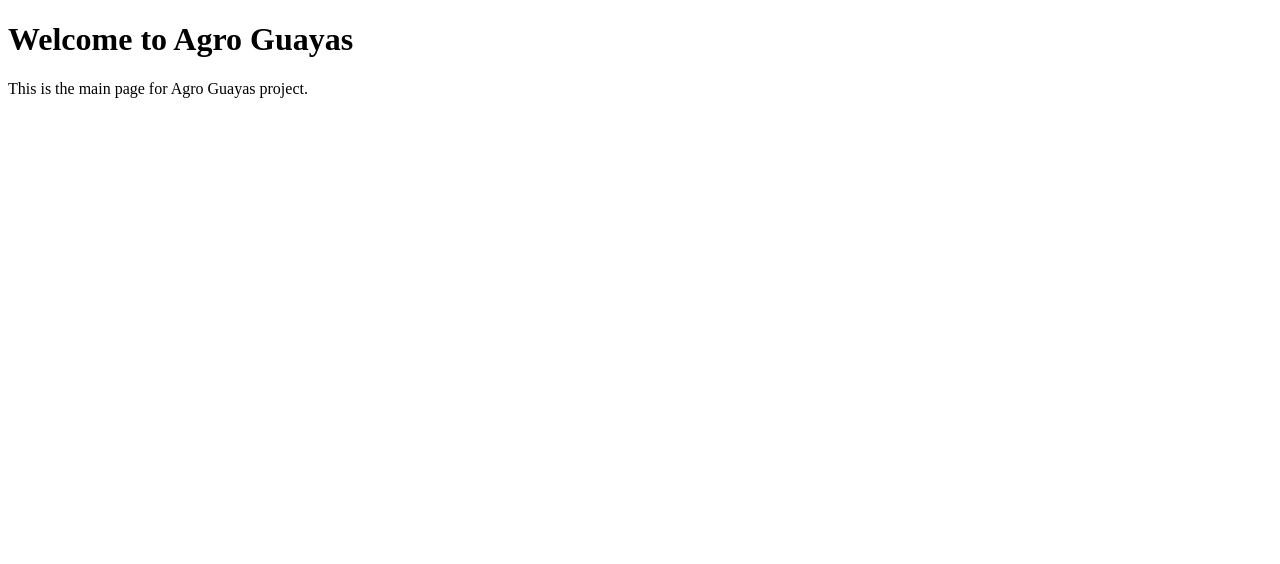
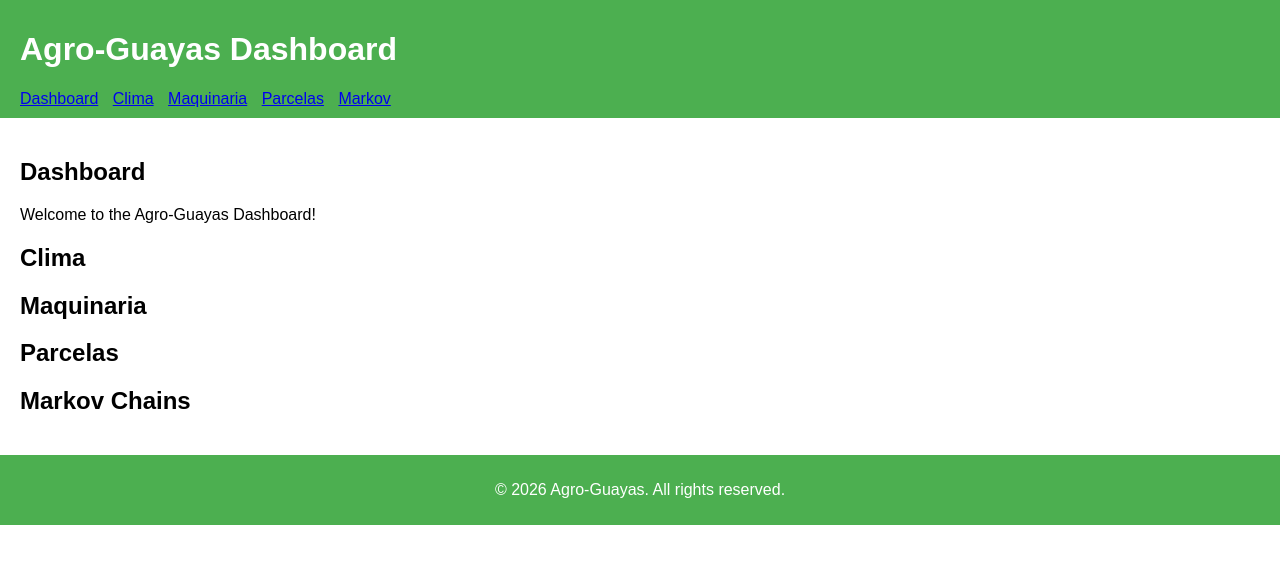
Before and after one commit to sandragutierrezp/Agroplan, a plain HTML site: page index.html in a window 1280 px wide. Drawn offline with Linux system fonts and the light colour scheme; no server answers.

Commit message:
Updated index.html with complete agro-guayas dashboard content including structure, styling, and JavaScript functionality.

```diff
--- a/index.html
+++ b/index.html
@@ -1,12 +1,105 @@
 <!DOCTYPE html>
-<html lang="en">
+<html lang="es">
 <head>
     <meta charset="UTF-8">
     <meta name="viewport" content="width=device-width, initial-scale=1.0">
-    <title>Agro Guayas</title>
+    <link rel="stylesheet" href="styles.css">
+    <title>Agro-Guayas Dashboard</title>
 </head>
 <body>
-    <h1>Welcome to Agro Guayas</h1>
-    <p>This is the main page for Agro Guayas project.</p>
+    <header>
+        <h1>Agro-Guayas Dashboard</h1>
+        <nav>
+            <ul>
+                <li><a href="#dashboard">Dashboard</a></li>
+                <li><a href="#clima">Clima</a></li>
+                <li><a href="#maquinaria">Maquinaria</a></li>
+                <li><a href="#parcelas">Parcelas</a></li>
+                <li><a href="#markov">Markov</a></li>
+            </ul>
+        </nav>
+    </header>
+    <main>
+        <section id="dashboard">
+            <h2>Dashboard</h2>
+            <p>Welcome to the Agro-Guayas Dashboard!</p>
+        </section>
+        <section id="clima">
+            <h2>Clima</h2>
+            <div id="climateData"></div>
+        </section>
+        <section id="maquinaria">
+            <h2>Maquinaria</h2>
+            <div id="equipmentList"></div>
+        </section>
+        <section id="parcelas">
+            <h2>Parcelas</h2>
+            <div id="parcelData"></div>
+        </section>
+        <section id="markov">
+            <h2>Markov Chains</h2>
+            <div id="markovData"></div>
+        </section>
+    </main>
+    <footer>
+        <p>&copy; 2026 Agro-Guayas. All rights reserved.</p>
+    </footer>
+    <script src="script.js"></script>
 </body>
 </html>
+
+
+<style>
+/* styles.css contents */
+body {
+    font-family: Arial, sans-serif;
+    margin: 0;
+    padding: 0;
+}
+header {
+    background-color: #4CAF50;
+    color: white;
+    padding: 10px 20px;
+}
+nav ul {
+    list-style-type: none;
+    margin: 0;
+    padding: 0;
+}
+nav ul li {
+    display: inline;
+    margin-right: 10px;
+}
+main {
+    padding: 20px;
+}
+footer {
+    background-color: #4CAF50;
+    color: white;
+    text-align: center;
+    padding: 10px 0;
+}
+</style>
+
+
+<script>
+// script.js contents
+
+// Function to fetch climate data from Open-Meteo API
+async function fetchClimateData() {
+    const response = await fetch('https://api.open-meteo.com/v1/forecast');
+    const data = await response.json();
+    document.getElementById('climateData').innerHTML = JSON.stringify(data);
+}
+
+// Function to navigate to sections
+function navigateTo(section) {
+    const element = document.getElementById(section);
+    if (element) {
+        element.scrollIntoView({ behavior: 'smooth' });
+    }
+}
+
+// Call fetchClimateData upon loading the page
+fetchClimateData();
+</script>
```
